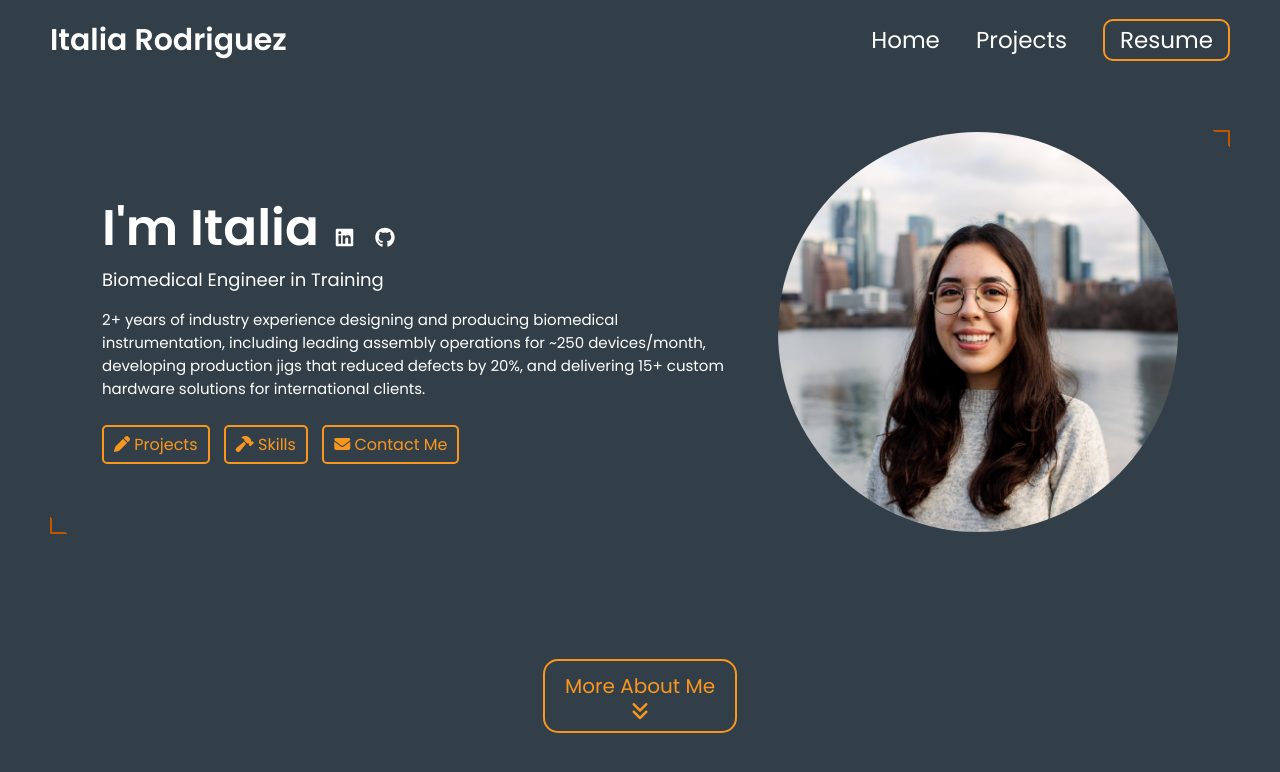
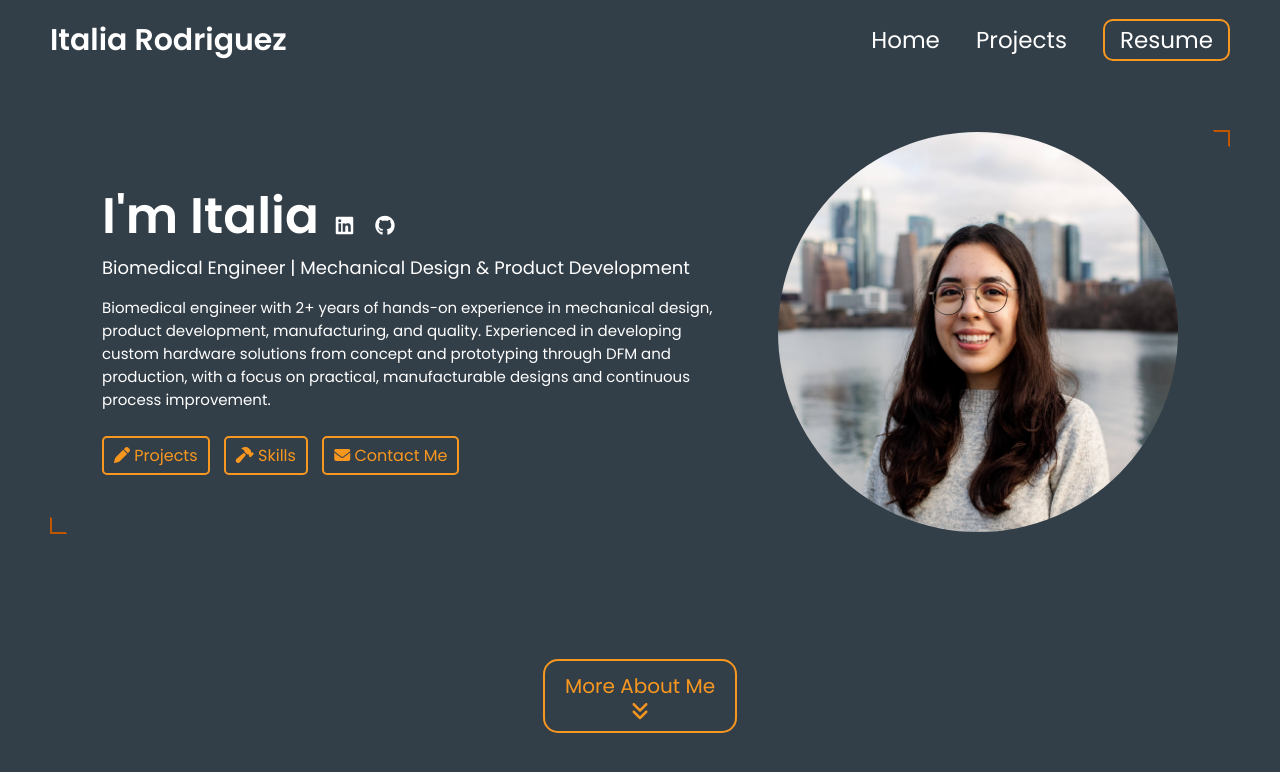
Before and after one commit to italiarod/italiarod.github.io, a Jekyll site: the page built from index.html, in a window 1280 px wide and 900 px high. Shown: the top 772 px of the window. Built offline with Jekyll 4.4.1, drawn with Linux system fonts in a browser that asks for light colours.

Commit message:
Update _config.yml

```diff
--- a/_config.yml
+++ b/_config.yml
@@ -13,10 +13,11 @@ title: Italia's Portfolio # This is what shows up in the tab of the browser
 
 # Hero Section
 name: Italia Rodriguez
-headline: Biomedical Engineer in Training
+headline: Biomedical Engineer | Mechanical Design & Product Development
 description: >- # dont remove this line. this will ignore all new lines until the next section
-  2+ years of industry experience designing and producing biomedical instrumentation, including leading assembly operations for
-  ~250 devices/month, developing production jigs that reduced defects by 20%, and delivering 15+ custom hardware solutions for international clients.
+  Biomedical engineer with 2+ years of hands-on experience in mechanical design, product development, manufacturing, and quality.
+  Experienced in developing custom hardware solutions from concept and prototyping through DFM and production, with a focus on
+  practical, manufacturable designs and continuous process improvement.
 
 # Place your profile image in /assets/images/profile-image/folder and edit the file name
 profile_image: ./assets/images/profile-image/Headshot.jpg
```
